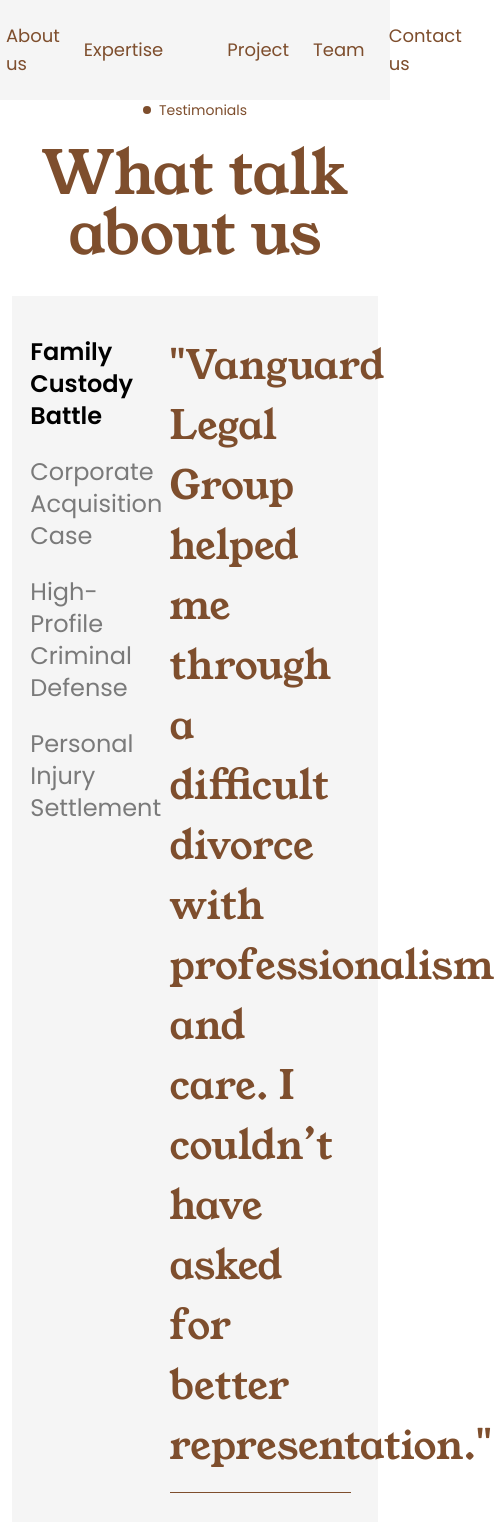
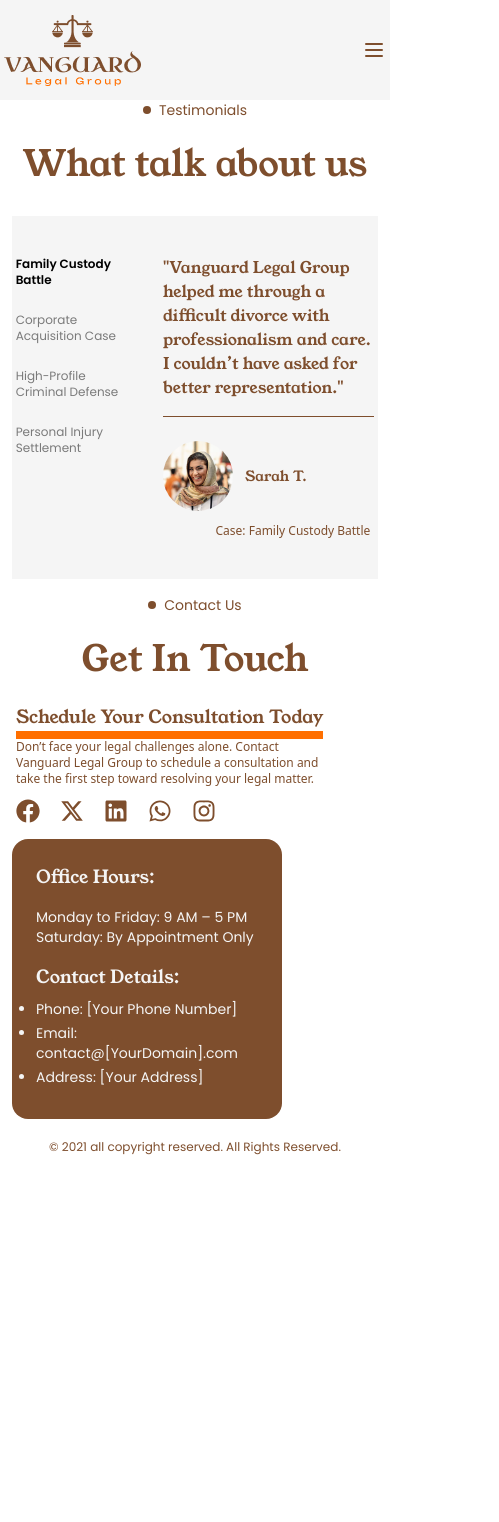
Before and after one commit to Maryammuhammadafzal/Law---Firm-Landing-Page, a Next.js app: page /testimonial in a window 390 px wide. Shown: the top 1522 px of the page, 499 px wide, since content can reach past the window. After the commit the page ends 1171 px from the top, so only its background shows below. Built offline with nearby package versions, Linux system fonts and the light colour scheme; a web font is replaced by a local one.

Commit message:
responsivenes

```diff
--- a/src/app/about/Page.tsx
+++ b/src/app/about/Page.tsx
@@ -25,7 +25,7 @@
             <div className=' w-full md:px-0 px-3  h-auto flex flex-col lg:gap-16 md:gap-12 gap-8 justify-center items-center'>
                 <div className="heading flex flex-col gap-6 items-center justify-center h-auto w-full">
                     <SubHeading title="Who we are" />
-                    <h2 className='text-6xl font-mono text-center'>About Our Firm</h2>
+                    <h2 className='lg:text-6xl sm:text-5xl text-4xl font-mono text-center'>About Our Firm</h2>
                 </div>
                 <div className='flex flex-col w-full h-auto'>
                     <div className='w-full h-auto flex justify-center items-center bg-center bg-fixed bg-cover' style={{ backgroundImage: `url('/images/about-bg.png')` }}>
--- a/src/app/choose/page.tsx
+++ b/src/app/choose/page.tsx
@@ -49,7 +49,7 @@
             <div className='lg:w-[80%] md:w-[95%] w-full md:px-0 px-3  h-auto flex flex-col lg:gap-16 md:gap-12 gap-8 justify-center items-center'>
                 <div className="heading flex flex-col gap-6 items-center justify-center h-auto w-full">
                     <SubHeading title="Why Us" />
-                    <h2 className='text-6xl font-mono text-center'>Why Choose Us</h2>
+                    <h2 className='lg:text-6xl sm:text-5xl text-4xl font-mono text-center'>Why Choose Us</h2>
                 </div>
 
                 <Carousel className="w-full md:p-6 p-3">
--- a/src/app/expertise/page.tsx
+++ b/src/app/expertise/page.tsx
@@ -30,7 +30,7 @@
             <div className='lg:w-[75%] md:w-[85%] w-full md:px-0 px-3  h-auto flex flex-col lg:gap-16 md:gap-12 gap-8 justify-center items-center'>
                 <div className="heading flex flex-col gap-6 items-center justify-center h-auto w-full">
                     <SubHeading title='Our Expertise' />
-                    <h2 className='text-6xl font-mono text-center'>Legal Specialties</h2>
+                    <h2 className='lg:text-6xl sm:text-5xl text-4xl font-mono text-center'>Legal Specialties</h2>
                 </div>
                 <div className='w-full h-auto gap-4 flex flex-col'>
                     {
--- a/src/app/project/page.tsx
+++ b/src/app/project/page.tsx
@@ -22,7 +22,7 @@
             <div className='lg:w-[85%] md:w-[95%] w-full md:px-0 px-3  h-auto flex flex-col lg:gap-16 md:gap-12 gap-8 justify-center items-center'>
                 <div className="heading flex flex-col gap-6 items-center justify-center h-auto w-full">
                     <SubHeading title="Our Projects" />
-                    <h2 className='text-6xl font-mono text-center'>Recent Success Stories</h2>
+                    <h2 className='lg:text-6xl sm:text-5xl text-4xl font-mono text-center'>Recent Success Stories</h2>
                 </div>
                 <div className='flex flex-col w-full py-6 h-auto gap-8'>
                     {
--- a/src/app/testimonial/page.tsx
+++ b/src/app/testimonial/page.tsx
@@ -45,27 +45,27 @@
             <div className='w-full md:px-0 px-3  h-auto flex flex-col lg:gap-16 md:gap-12 gap-8 justify-center items-center'>
                 <div className="heading flex flex-col gap-6 items-center justify-center h-auto w-full">
                     <SubHeading title="Testimonials" />
-                    <h2 className='text-6xl font-mono text-center'>What talk about us</h2>
+                    <h2 className='lg:text-6xl sm:text-5xl text-4xl font-mono text-center'>What talk about us</h2>
                 </div>
 
                 <div className='w-full h-auto bg-secondary py-10 flex justify-center items-center'>
-                    <div className="w-[90%] flex gap-6 ">
+                    <div className="lg:w-[90%] w-[98%] flex gap-6 ">
                         <ul className='w-[35%] h-auto flex flex-col gap-6'>
                             {testimonial_data.map(({ title }, index) => (
-                                <li key={index} onClick={() => setActive(index)} className={`text-2xl font-sans cursor-pointer transition-colors duration-300 ${active === index ? 'text-black font-semibold' : 'text-black/50 hover:text-black'
+                                <li key={index} onClick={() => setActive(index)} className={`xl:text-2xl lg:text-xl md:text-lg sm:text-base xs:text-sm text-xs font-sans cursor-pointer transition-colors duration-300 ${active === index ? 'text-black font-semibold' : 'text-black/50 hover:text-black'
                                     }`}>{title}</li>
                             ))}
                         </ul>
                         {activeTestimonial && (
-                            <div key={activeTestimonial.id} className='flex flex-col gap-6 w-[55%] h-auto'>
-                                <p className='text-[40px] font-mono pb-4 border-b border-foreground'>{activeTestimonial.testimonial}</p>
-                                <div className='w-full flex justify-between items-center gap-3 h-auto'>
+                            <div key={activeTestimonial.id} className='flex flex-col gap-6 lg:w-[55%] w-[60%] h-auto'>
+                                <p className='xl:text-[40px] lg:text-4xl md:text-3xl sm:text-2xl xs:text-xl text-base font-mono pb-4 border-b border-foreground'>{activeTestimonial.testimonial}</p>
+                                <div className='w-full flex max-xs:flex-wrap justify-between items-center gap-3 h-auto'>
                                     <div className="profile flex gap-3 items-center">
-                                        <Image src={activeTestimonial.image} alt='client Image' width={90} height={90} className='rounded-full' />
-                                        <h3 className='text-3xl font-mono'>{activeTestimonial.name}</h3>
+                                        <Image src={activeTestimonial.image} alt='client Image' width={90} height={90} className='rounded-full lg:h-[90px] lg:w-[90px] w-[70px] h-[70px]' />
+                                        <h3 className='xl:text-3xl lg:text-2xl md:text-lg sm:text-base text-sm font-mono'>{activeTestimonial.name}</h3>
                                     </div>
-                                    <div className='case-name w-auto h-auto px-3'>
-                                        <p className='text-xl '>
+                                    <div className='case-name xs:w-auto w-full justify-end max-xs:flex h-auto md:px-3 px-1'>
+                                        <p className='xl:text-xl lg:text-base md:text-sm text-xs'>
                                             Case: {activeTestimonial.title}
                                         </p>
                                     </div>
--- a/src/components/Footer.tsx
+++ b/src/components/Footer.tsx
@@ -5,17 +5,17 @@
 
 const Footer = () => {
     return (
-        <div className='w-full h-auto flex justify-center items-center lg:py-20 md:py-14 sm:py-7'>
-            <div className='lg:w-[80%] md:w-[95%] w-full md:px-0 px-3  h-auto flex flex-col lg:gap-6 gap-3  justify-center items-center'>
+        <div className='w-full h-auto flex justify-center items-center lg:py-20 md:py-14 sm:py-7 py-4'>
+            <div className='lg:w-[85%] md:w-[95%] w-full md:px-0 px-3  h-auto flex flex-col lg:gap-6 gap-3  justify-center items-center'>
                 <div className="heading flex flex-col gap-6 items-center justify-center h-auto w-full">
                     <SubHeading title="Contact Us" />
-                    <h2 className='text-6xl font-mono text-center'>Get In Touch</h2>
+                    <h2 className='lg:text-6xl sm:text-5xl text-4xl font-mono text-center'>Get In Touch</h2>
                 </div>
 
-                <div className='w-full h-auto flex justify-between items-center py-2'>
-                    <div className="flex flex-col md:gap-2 sm:gap-1 gap-0 max-sm:p-1 max-md:p-3">
-                        <h2 className='lg:text-4xl  sm:text-3xl xs:text-2xl text-xl text-foreground font-mono text-center border-b-8 border-primary w-fit'>Schedule Your Consultation Today</h2>
-                        <p className=' text-foreground max-w-2xl text-lg'>
+                <div className='w-full h-auto flex sm:flex-row flex-col justify-between sm:items-center items-start py-2'>
+                    <div className="flex max-sm:w-full flex-col md:gap-2 sm:gap-1 gap-0 max-sm:p-1 max-md:p-3">
+                        <h2 className='xl:text-4xl  lg:text-3xl md:text-2xl sm:text-xl text-lg text-foreground font-mono  border-b-8 border-primary w-fit'>Schedule Your Consultation Today</h2>
+                        <p className=' text-foreground xl:max-w-2xl lg:max-w-xl md:max-w-lg sm:max-sm max-w-xs lg:text-lg md:text-base sm:text-sm text-xs'>
                             Don’t face your legal challenges alone. Contact Vanguard Legal Group to schedule a consultation and take the first step toward resolving your legal matter.
                         </p>
                         <div className="foot w-full h-auto py-3 text-2xl flex gap-5 justify-start">
@@ -27,20 +27,20 @@
                         </div>
                     </div>
 
-                    <div className='w-[305px] h-[314px] flex flex-col gap-4 bg-foreground rounded-2xl p-6'>
+                    <div className='md:w-[305px] w-[270px] md:h-[314px] h-[280px] flex flex-col gap-4 bg-foreground rounded-2xl p-6'>
                         <div className='flex flex-col gap-4 w-full h-auto'>
-                            <h4 className='text-3xl text-secondary w-full h-auto font-mono'>
+                            <h4 className='xl:text-3xl md:text-2xl sm:text-xl text-lg text-secondary w-full h-auto font-mono'>
                                 Office Hours:
                             </h4>
-                            <p className='text-base text-secondary font-sans'>
+                            <p className='lg:text-base text-sm text-secondary font-sans'>
                                 Monday to Friday: 9 AM – 5 PM Saturday: By Appointment Only
                             </p>
                         </div>
                         <div className='flex flex-col gap-2 w-full h-auto'>
-                            <h4 className='text-3xl text-secondary w-full h-auto font-mono'>
+                            <h4 className='xl:text-3xl md:text-2xl sm:text-xl text-lg text-secondary w-full h-auto font-mono'>
                                 Contact Details:
                             </h4>
-                            <ul className='text-base flex flex-col gap-1 list-disc text-secondary font-sans'>
+                            <ul className='lg:text-base text-sm flex flex-col gap-1 list-disc text-secondary font-sans'>
                                 <li>Phone: [Your Phone Number]</li>
                                 <li>Email: contact@[YourDomain].com</li>
                                 <li>Address: [Your Address]</li>
@@ -50,7 +50,7 @@
                 </div>
 
                 <div className='flex copyright w-full h-auto justify-center items-center'>
-                    <p className='text-base font-sans'>
+                    <p className='md:text-base sm:text-sm text-xs font-sans'>
                         © 2021 all copyright reserved. All Rights Reserved.
                     </p>
                 </div>
--- a/src/components/Header.tsx
+++ b/src/components/Header.tsx
@@ -1,3 +1,4 @@
+import { MenuIcon } from 'lucide-react'
 import Image from 'next/image'
 import Link from 'next/link'
 import React from 'react'
@@ -5,26 +6,29 @@
 const Header = () => {
     return (
         <div className='w-full h-[100px] bg-secondary flex justify-center items-center'>
-            <div className='w-auto flex justify-center items-center gap-3 h-auto'>
-                <nav className='w-auto h-auto flex justify-center items-center'>
-                    <ul className='w-auto h-auto flex lg:gap-5 md:gap-3 gap-2 text-lg font-sans justify-center items-center'>
-                        <li className='p-2 hover:border-b-4 border-primary focus:border-b-4 active:border-b-4'>Home</li>
-                        <li className='p-2 hover:border-b-4 border-primary focus:border-b-4 active:border-b-4'>About us</li>
-                        <li className='p-2 hover:border-b-4 border-primary focus:border-b-4 active:border-b-4'>Expertise</li>
+            <div className='sm:w-auto w-[98%] flex sm:justify-center justify-between items-center gap-3 h-auto'>
+                <nav className='w-auto h-auto sm:flex hidden justify-center items-center'>
+                    <ul className='w-auto h-auto flex lg:gap-5 md:gap-3 gap-2 lg:text-lg md:text-base sm:text-sm text-xs font-sans justify-center items-center'>
+                        <li className='md:p-2 sm:p-1 p-0 hover:border-b-4 border-primary focus:border-b-4 active:border-b-4'>Home</li>
+                        <li className='md:p-2 sm:p-1 p-0 hover:border-b-4 border-primary focus:border-b-4 active:border-b-4'>About us</li>
+                        <li className='md:p-2 sm:p-1 p-0 hover:border-b-4 border-primary focus:border-b-4 active:border-b-4'>Expertise</li>
                     </ul>
                 </nav>
 
-                <Link href='/' className='w-auto h-auto xl:mx-14 lg:mx-12 md:mx-9 sm:mx-6 mx-3 my-3'>
+                <Link href='/' className='w-auto h-auto xl:mx-14 lg:mx-10 md:mx-7 sm:mx-4 mx-0 my-3'>
                     <Image src='/images/logo.png' alt='logo' width={137} height={71} className='' />
                 </Link>
 
-                <nav className='w-auto h-auto flex justify-center items-center'>
-                    <ul className='w-auto h-auto flex lg:gap-5 md:gap-3 gap-2 text-lg font-sans justify-center items-center'>
-                        <li className='p-2 hover:border-b-4 border-primary focus:border-b-4 active:border-b-4'>Project</li>
-                        <li className='p-2 hover:border-b-4 border-primary focus:border-b-4 active:border-b-4'>Team</li>
-                        <li className='p-2 hover:border-b-4 border-primary focus:border-b-4 active:border-b-4'>Contact us</li>
+                <nav className='w-auto h-auto sm:flex hidden justify-center items-center'>
+                    <ul className='w-auto h-auto flex lg:gap-5 md:gap-3 gap-2 lg:text-lg md:text-base sm:text-sm text-xs font-sans justify-center items-center'>
+                        <li className='md:p-2 sm:p-1 p-0 hover:border-b-4 border-primary focus:border-b-4 active:border-b-4'>Project</li>
+                        <li className='md:p-2 sm:p-1 p-0 hover:border-b-4 border-primary focus:border-b-4 active:border-b-4'>Team</li>
+                        <li className='md:p-2 sm:p-1 p-0 hover:border-b-4 border-primary focus:border-b-4 active:border-b-4'>Contact us</li>
                     </ul>
                 </nav>
+                <div className='menu-icon w-fit h-fit flex justify-center items-center'>
+                    <MenuIcon/>
+                </div>
             </div>
         </div>
     )
```
Also changed, not shown: src/app/team/page.tsx (+8 -8 lines).
